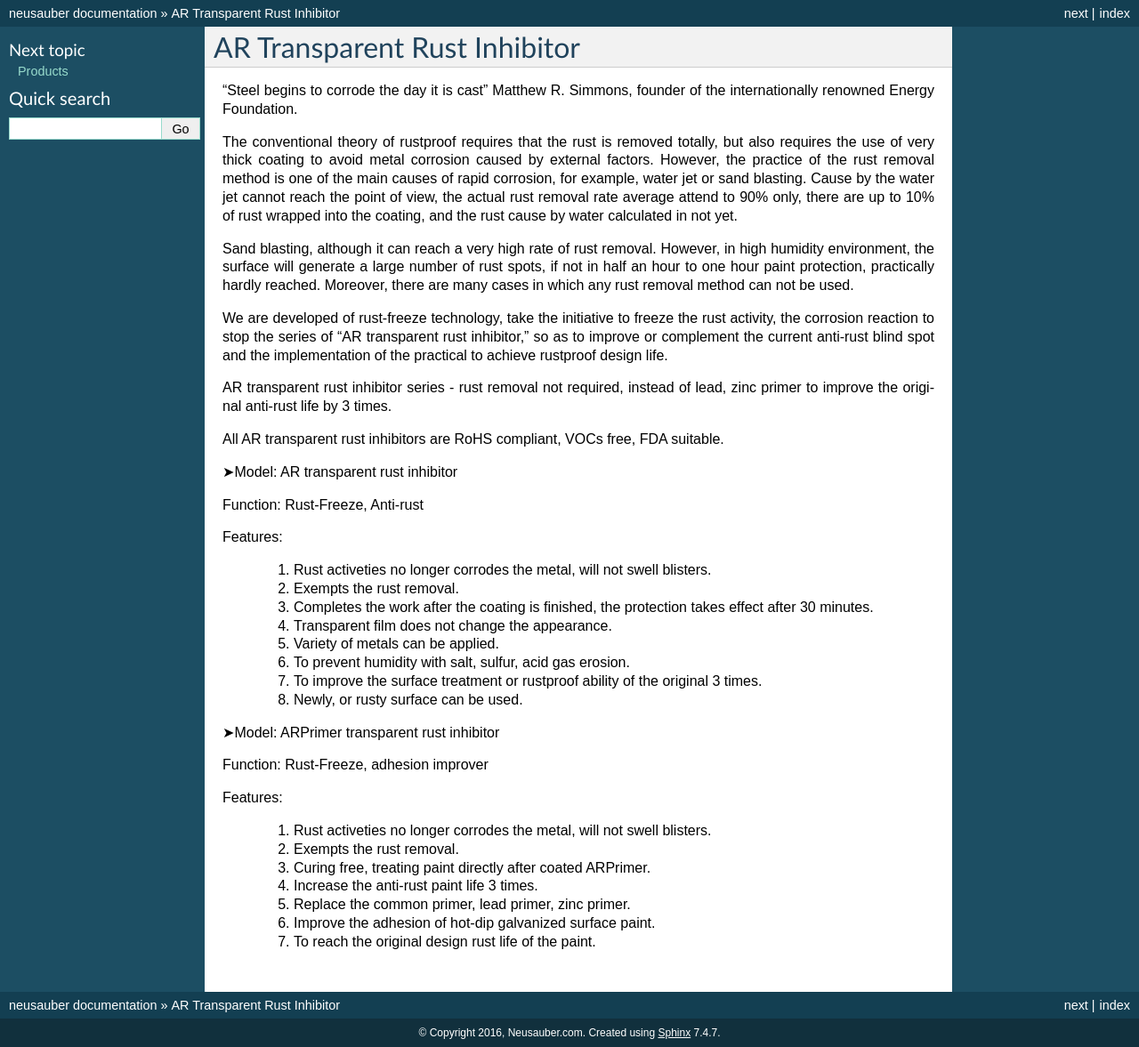
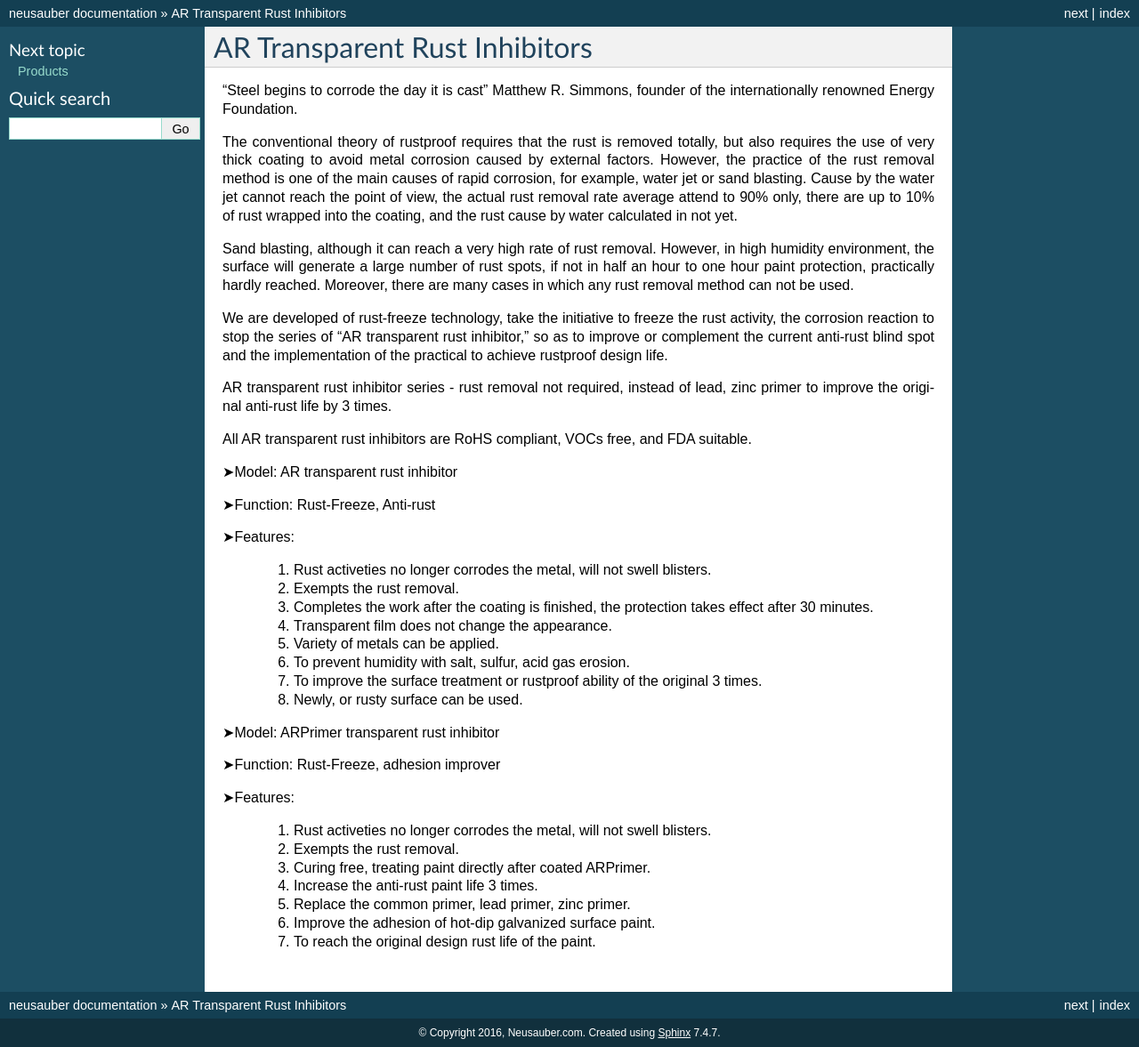
Before and after one commit to rexiap/neusauber, a Sphinx documentation site: the page built from docs/index.rst, in a window 1280 px wide. Shown: the whole page at 89% size. Built offline with Sphinx 7.4.7, drawn with Linux system fonts in a browser that asks for light colours.

Commit message:
Google Docs reST Editor@2018-3-8 14:26:26

```diff
--- a/docs/index.rst
+++ b/docs/index.rst
@@ -1,8 +1,8 @@
 
-.. _h182f521a41561a52521e2255602c70:
+.. _h11557c105e2d7b72303656c28631717:
 
-AR Transparent Rust Inhibitor
-#############################
+AR Transparent Rust Inhibitors
+##############################
 
 
 .. toctree::
@@ -32,13 +32,13 @@
 
 AR transparent rust inhibitor series - rust removal not required, instead of lead, zinc primer to improve the original anti-rust life by 3 times.
 
-All AR transparent rust inhibitors are RoHS compliant, VOCs free, FDA suitable.
+All AR transparent rust inhibitors are RoHS compliant, VOCs free, and FDA suitable.
 
 ➤Model: AR transparent rust inhibitor
 
-Function: Rust-Freeze, Anti-rust
+➤Function: Rust-Freeze, Anti-rust
 
-Features:
+➤Features:
 
   1. Rust activeties no longer corrodes the metal, will not swell blisters.
 
```
Also changed, not shown: other parts of docs/index.rst (+2 -2 lines).
